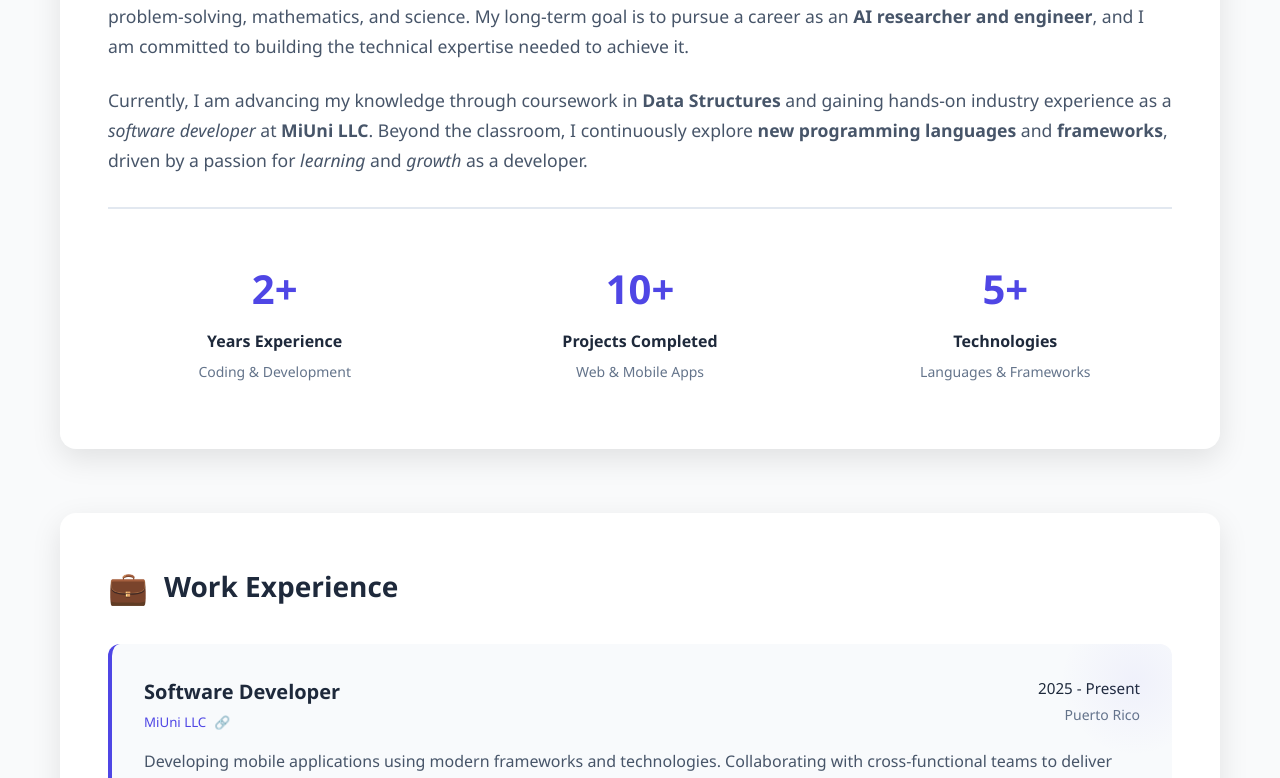
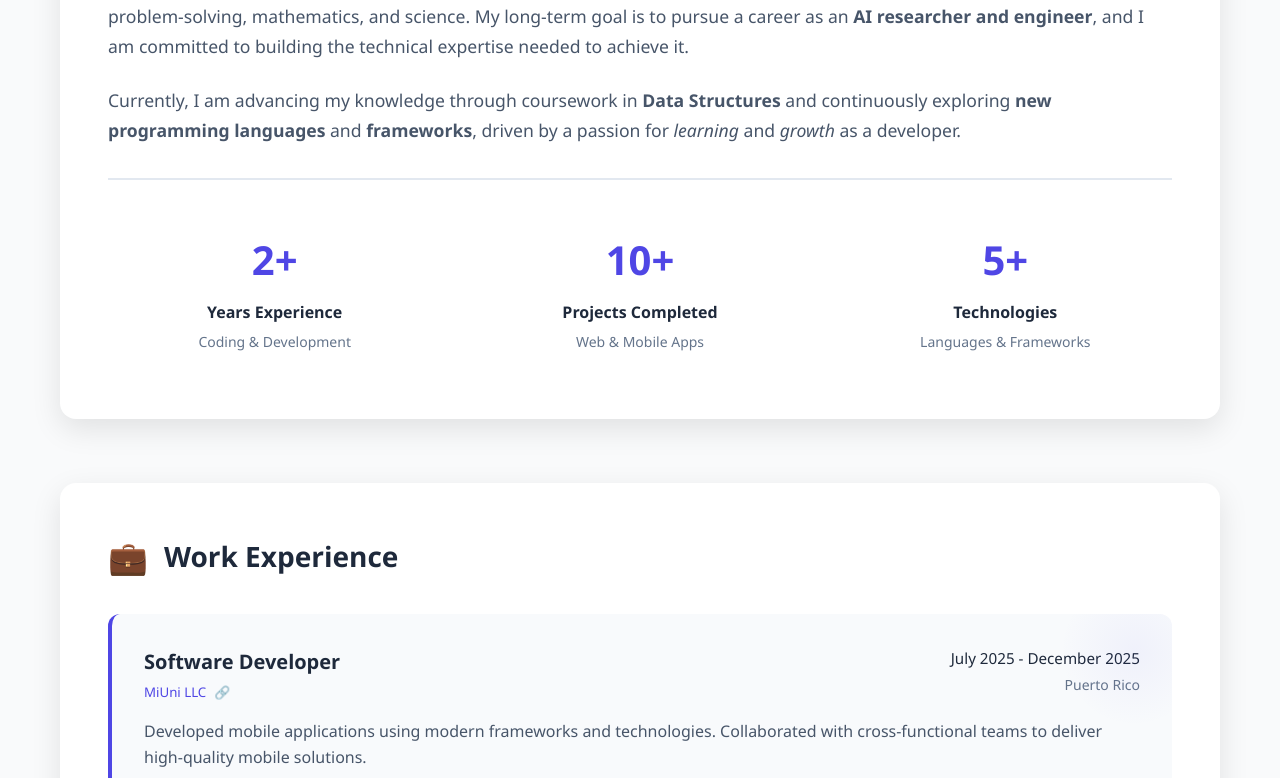
Before and after one commit to harryto1/Portfolio2, a React (Vite) app: page / in a window 1280 px wide. Shown: the part 1088-1866 px from the top of the page. Built offline with nearby package versions, Linux system fonts and the light colour scheme.

Commit message:
Update work experience duration and description in About component

```diff
--- a/src/components/About.tsx
+++ b/src/components/About.tsx
@@ -9,9 +9,9 @@ const About: React.FC = () => {
       companyUrl: "https://www.miunipr.com",
       logoUrl: "https://www.miunipr.com/favicon.ico",
       position: "Software Developer",
-      duration: "2025 - Present",
+      duration: "July 2025 - December 2025",
       location: "Puerto Rico",
-      description: "Developing mobile applications using modern frameworks and technologies. Collaborating with cross-functional teams to deliver high-quality mobile solutions.",
+      description: "Developed mobile applications using modern frameworks and technologies. Collaborated with cross-functional teams to deliver high-quality mobile solutions.",
       technologies: ["Flutter", "Dart", "Firebase", "Git"],
       achievements: [
         "Built responsive mobile applications for iOS and Android platforms.",
@@ -55,9 +55,9 @@ const About: React.FC = () => {
               <p>
                 I am a <strong>second-year Software Engineering student</strong> at the <a href="https://www.uprm.edu" target="_blank" rel="noopener noreferrer" className={styles.introLink}>University of Puerto Rico – Mayagüez</a>, with strong interests in <span className={styles.introEmphasis}>coding</span>, <span className={styles.introEmphasis}>problem-solving</span>, <span className={styles.introEmphasis}>mathematics</span>, and <span className={styles.introEmphasis}>science</span>. My long-term goal is to pursue a career as an <strong>AI researcher and engineer</strong>, and I am committed to building the technical expertise needed to achieve it.
               </p>
-              <p>
-                Currently, I am advancing my knowledge through coursework in <strong>Data Structures</strong> and gaining hands-on industry experience as a <i>software developer</i> at <strong>MiUni LLC</strong>. Beyond the classroom, I continuously explore <strong>new programming languages</strong> and <strong>frameworks</strong>, driven by a passion for <i>learning</i> and <i>growth</i> as a developer.
-              </p>
+                <p>
+                Currently, I am advancing my knowledge through coursework in <strong>Data Structures</strong> and continuously exploring <strong>new programming languages</strong> and <strong>frameworks</strong>, driven by a passion for <i>learning</i> and <i>growth</i> as a developer.
+                </p>
             </div>
             <div className={styles.aboutStats}>
               <div className={styles.stat}>
```
